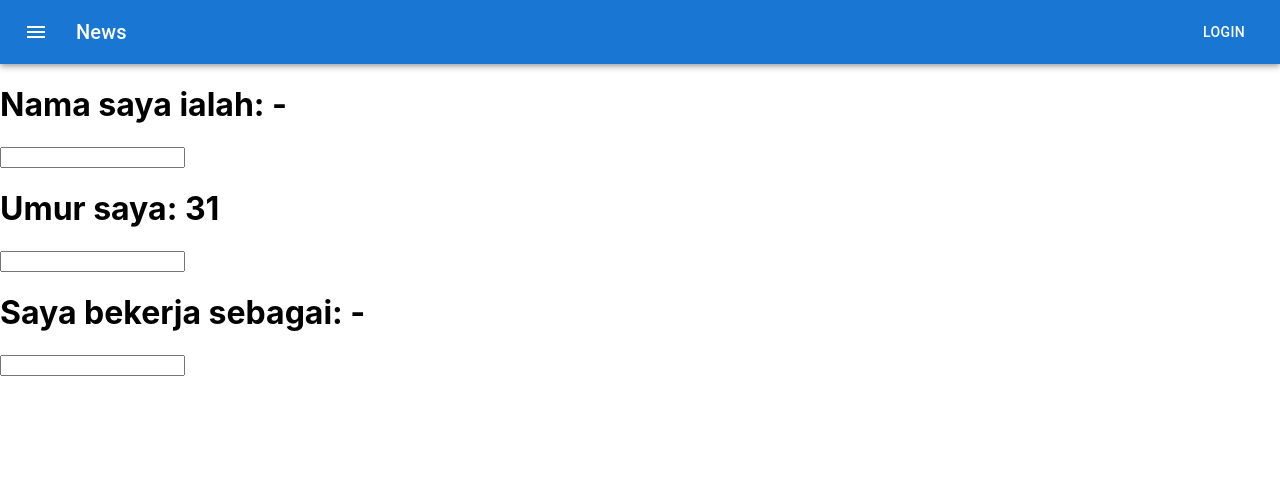
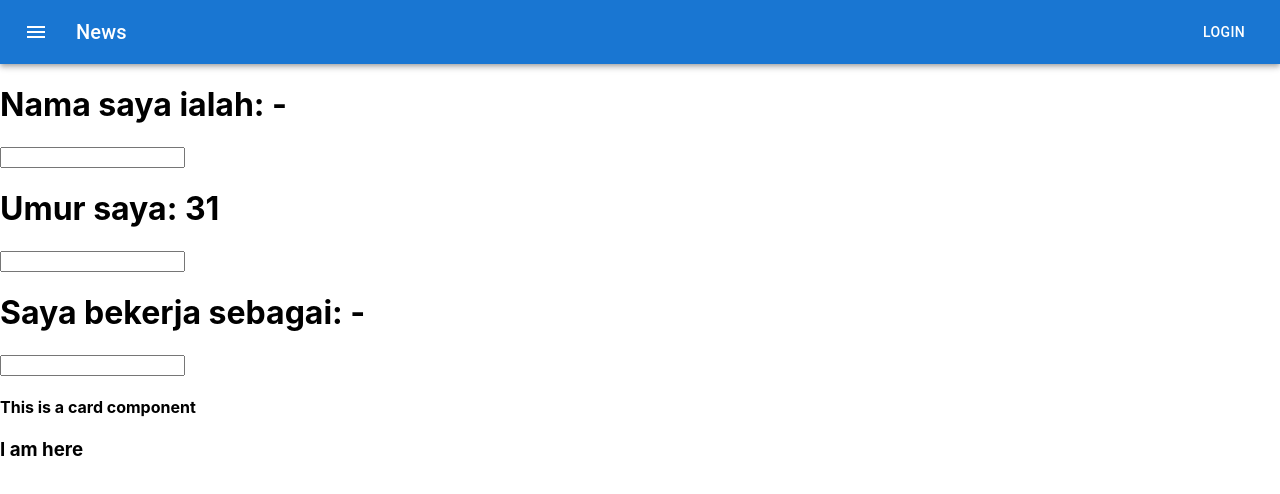
Before and after one commit to safwanrazali/class-clazzy, a React (Create React App) app in the folder my-react-app/: page / in a window 1280 px wide. Shown: the top 494 px of the page. Built offline with nearby package versions, Linux system fonts and the light colour scheme.

Commit message:
1. add a components files 2. using props

```diff
--- /dev/null
+++ b/my-react-app/src/components/MyCard.jsx
@@ -0,0 +1,16 @@
+import React from "react";
+
+const MyCard = (props) => {
+    const {children} = props
+    return (
+        <div>
+            <h4>
+                This is a card component
+            </h4>
+            {children}
+        </div>
+
+    )
+}
+
+export default MyCard
--- a/my-react-app/src/pages/LandingPage.jsx
+++ b/my-react-app/src/pages/LandingPage.jsx
@@ -1,4 +1,5 @@
 import React, {useState, useEffect} from "react";
+import MyCard from "../components/MyCard";
 
 const LandingPage = () => {
 
@@ -28,7 +29,16 @@ const LandingPage = () => {
     </h1>
 
     <input type={"text"} onChange={(evt) => setJob(evt.target.value)} />
+
+    <MyCard>
+        <h3>
+            I am here
+        </h3>
+    </MyCard>
+
     </div>
+
+
 
 
     )
```
